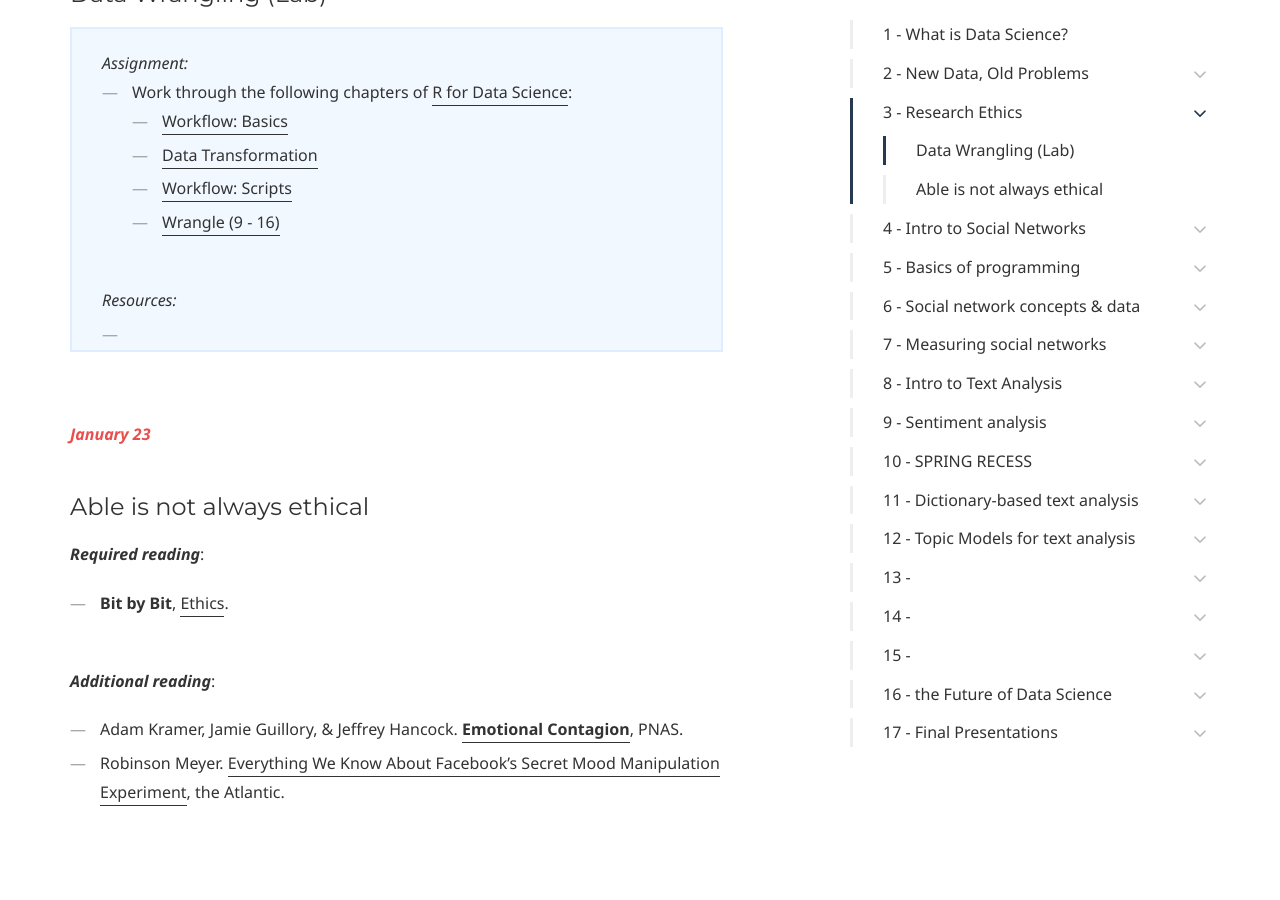
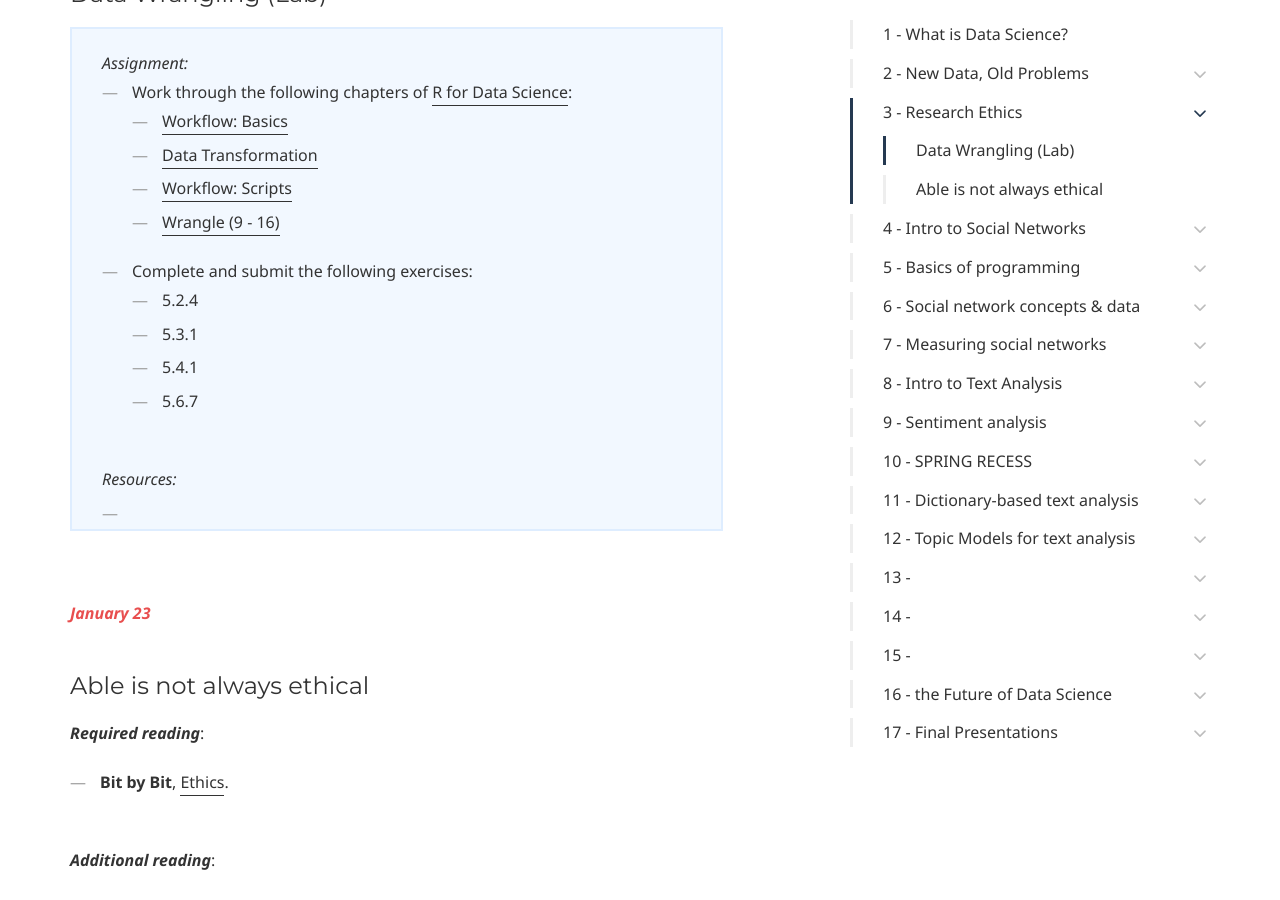
Before and after one commit to dssoc/dssoc.github.io, a Jekyll site: the page built from schedule.md, in a window 1280 px wide and 900 px high, scrolled down 2546 px. Built offline with Jekyll 4.4.1, drawn with Linux system fonts in a browser that asks for light colours; some web fonts are replaced.

Commit message:
update schedule

```diff
--- a/schedule.md
+++ b/schedule.md
@@ -81,6 +81,13 @@
 <li><a href = "https://r4ds.had.co.nz/transform.html">Data Transformation</a></li>
 <li><a href = "https://r4ds.had.co.nz/workflow-scripts.html">Workflow: Scripts</a></li>
 <li><a href = "https://r4ds.had.co.nz/wrangle-intro.html">Wrangle (9 - 16)</a></li>
+</ul></li>
+<li>Complete and submit the following exercises:
+<ul>
+<li>5.2.4</li>
+<li>5.3.1</li>
+<li>5.4.1</li>
+<li>5.6.7</li>
 </ul></li>
 </ul>
 <br/>
```
